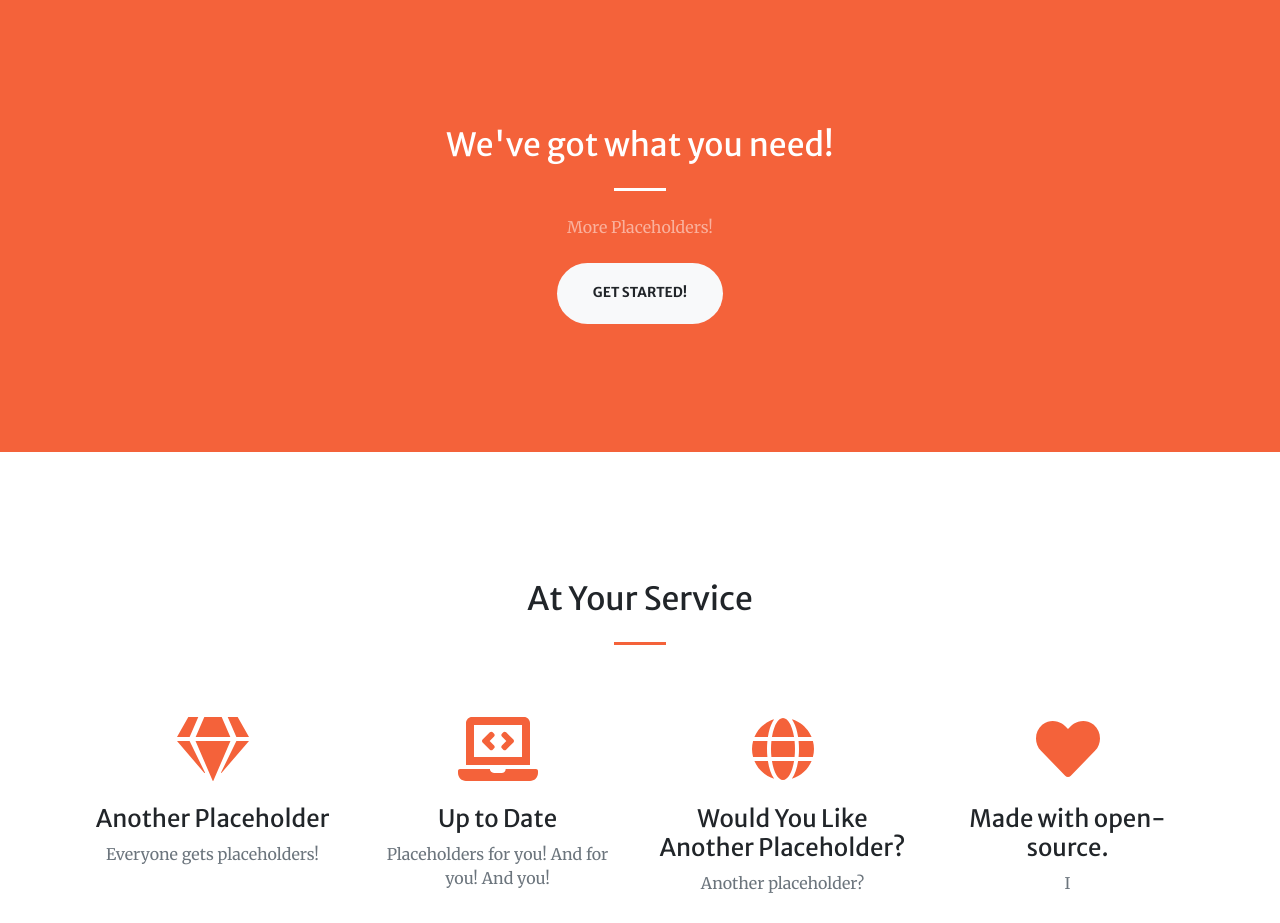
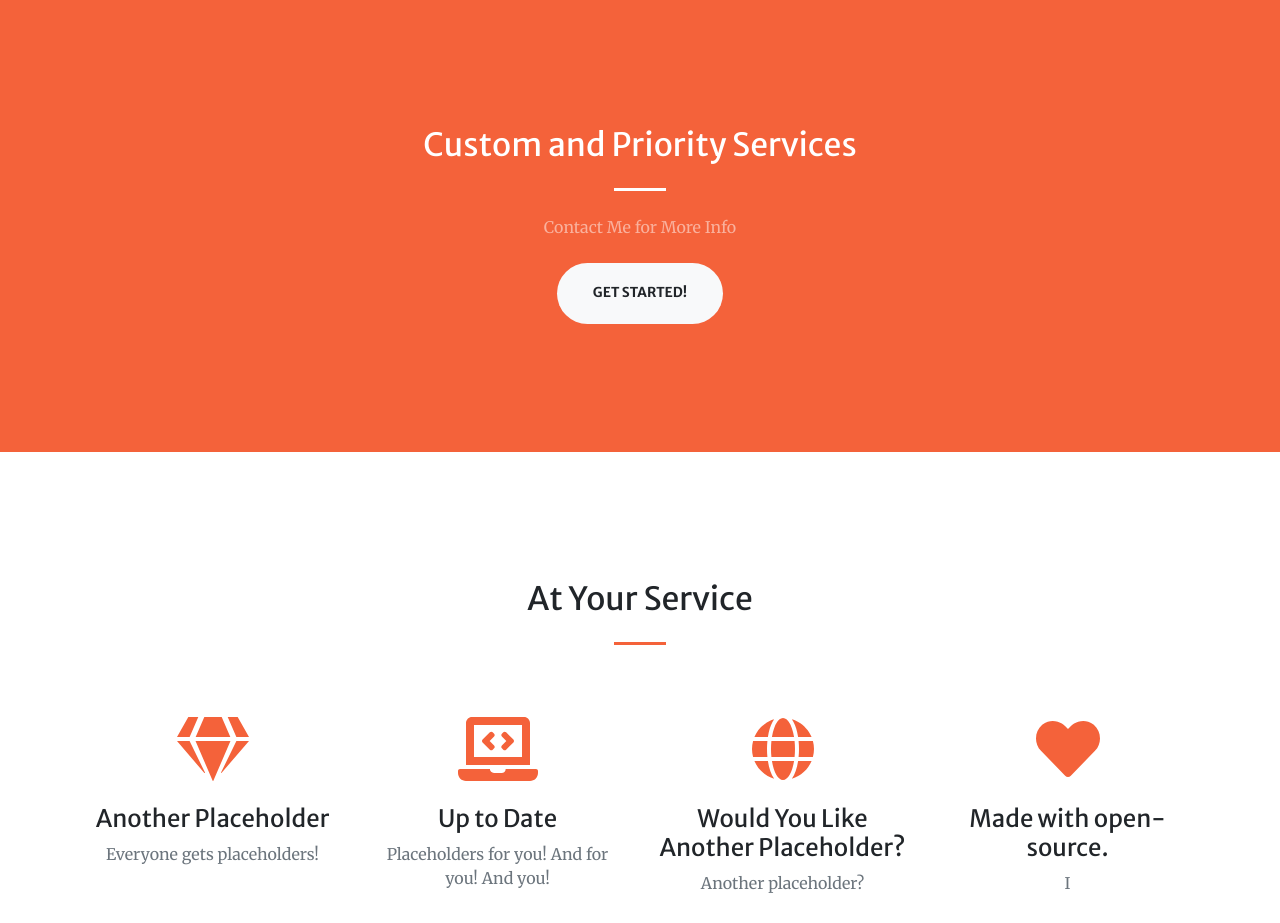
Before and after one commit to poodrew/Personal_Couscous, a plain HTML site: page index.html in a window 1280 px wide. Shown: the part 802-1725 px from the top of the page. Drawn offline with nearby package versions, Linux system fonts and the light colour scheme.

Commit message:
Update index.html

```diff
--- a/index.html
+++ b/index.html
@@ -51,9 +51,9 @@
             <div class="container">
                 <div class="row justify-content-center">
                     <div class="col-lg-8 text-center">
-                        <h2 class="text-white mt-0">We've got what you need!</h2>
+                        <h2 class="text-white mt-0">Custom and Priority Services</h2>
                         <hr class="divider light my-4" />
-                        <p class="text-white-50 mb-4">More Placeholders! </p>
+                        <p class="text-white-50 mb-4">Contact Me for More Info </p>
                         <a class="btn btn-light btn-xl js-scroll-trigger" href="#services">Get Started!</a>
                     </div>
                 </div>
```
